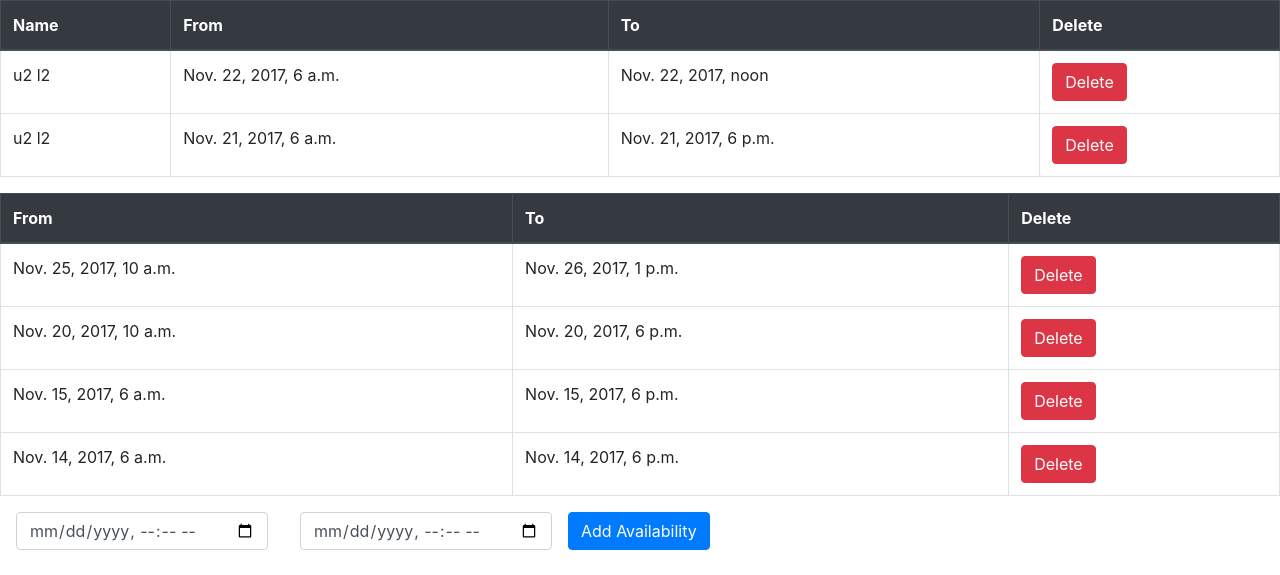
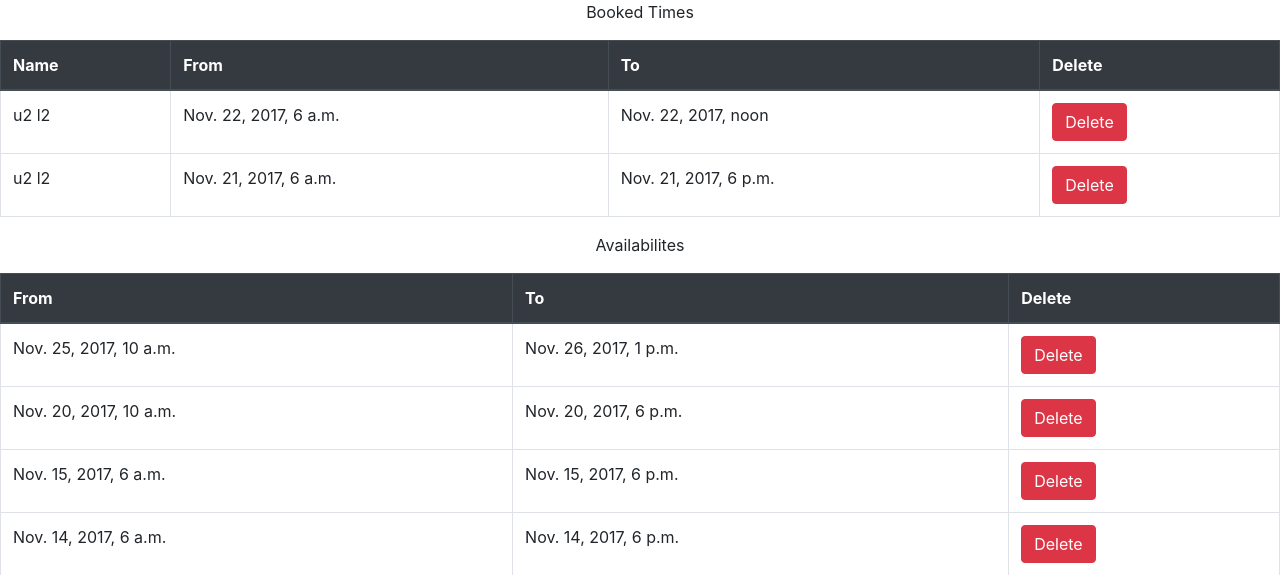
Before and after one commit to atiyeashari/careguide, a Django app: template booking/templates/babySitterAccount.html in a window 1280 px wide. Shown: the top 575 px of the page. Run offline with Django 3.2, Linux system fonts and the light colour scheme; the template is opened without the code that fills it: values that come from a table or form of the project are taken from there, others are empty; data comes from the database, SQL or seed files in the repository; some libraries are stand-ins or nearby versions.

```diff
--- a/booking/templates/babySitterAccount.html
+++ b/booking/templates/babySitterAccount.html
@@ -1,5 +1,6 @@
 {% extends "base.html" %}
 {% block content %}
+<p class="text-center">Booked Times</p>
 <table class="table table-bordered table-hover">
     <thead class="thead-dark">
         <tr>
@@ -28,6 +29,7 @@
         {% endif %}
     </tbody>
 </table>
+<p class="text-center">Availabilites</p>
 <table class="table table-bordered table-hover">
     <thead class="thead-dark">
         <tr>
```
